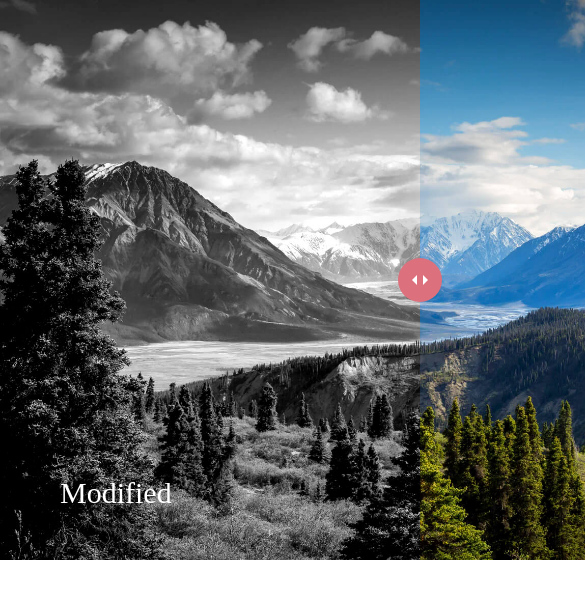
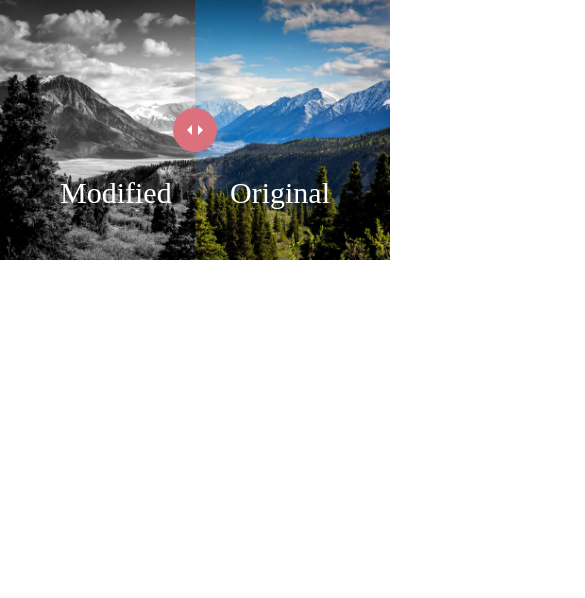
Before and after one commit to nur-alam/image-comparison, a plain HTML site: page index.html in a window 390 px wide. Shown: the top 598 px of the page, 585 px wide, since content can reach past the window. Drawn offline with Linux system fonts and the light colour scheme.

Commit message:
added max width in wrapper class

```diff
--- a/style.css
+++ b/style.css
@@ -8,6 +8,11 @@
     width : 840px;
     margin: 0 auto;
     background-color: aqua;
+}
+@media(max-width : 991px) {
+    .wrapper{
+        width: 100%;
+    }
 }
 
 .qubely-block-image-comparison {
```
